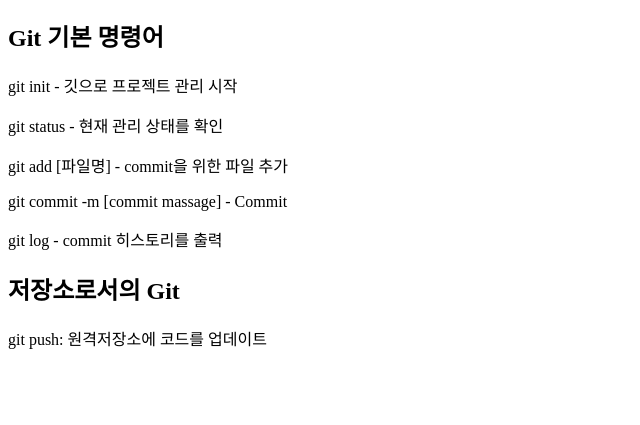
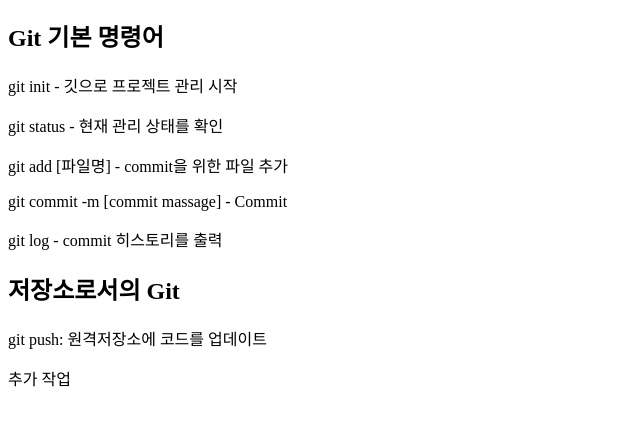
Before and after one commit to LikeRaichu/Git_basic, a plain HTML site: page index.html in a window 1280 px wide. Shown: the part 57-482 px from the top of the page, without its empty margins (0-640 px from the left). Drawn offline with Linux system fonts and the light colour scheme.

Commit message:
멀캠에서 추가 작업

```diff
--- a/index.html
+++ b/index.html
@@ -16,5 +16,6 @@
 
     <h2>저장소로서의 Git</h2>
     <p>git push: 원격저장소에 코드를 업데이트</p>
+    <p>추가 작업</p>
 </body>
 </html>
```
